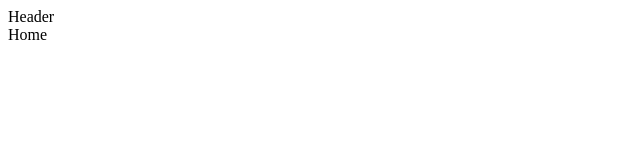
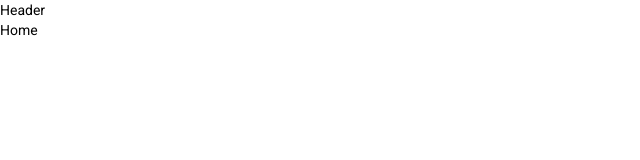
Before and after one commit to farzadjamshidi/questionnaire, an Angular app: page / in a window 1280 px wide. Shown: the top 160 px of the page, without its empty margins (0-640 px from the left). Built offline with nearby package versions, Linux system fonts and the light colour scheme.

Commit message:
add material library

```diff
--- a/angular.json
+++ b/angular.json
@@ -31,6 +31,7 @@
               "src/assets"
             ],
             "styles": [
+              "./node_modules/@angular/material/prebuilt-themes/indigo-pink.css",
               "src/styles.scss"
             ],
             "scripts": []
@@ -99,6 +100,7 @@
               "src/assets"
             ],
             "styles": [
+              "./node_modules/@angular/material/prebuilt-themes/indigo-pink.css",
               "src/styles.scss"
             ],
             "scripts": []
--- a/package.json
+++ b/package.json
@@ -11,10 +11,12 @@
   "private": true,
   "dependencies": {
     "@angular/animations": "~12.1.0",
+    "@angular/cdk": "12.2.13",
     "@angular/common": "~12.1.0",
     "@angular/compiler": "~12.1.0",
     "@angular/core": "~12.1.0",
     "@angular/forms": "~12.1.0",
+    "@angular/material": "12.2.13",
     "@angular/platform-browser": "~12.1.0",
     "@angular/platform-browser-dynamic": "~12.1.0",
     "@angular/router": "~12.1.0",
--- a/src/app/app.module.ts
+++ b/src/app/app.module.ts
@@ -5,6 +5,7 @@
 import { HeaderModule } from './header/header.module';
 import { HomeModule } from './main/home/home.module';
 import { QuestionsModule } from './main/questions/questions.module';
+import { BrowserAnimationsModule } from '@angular/platform-browser/animations';
 
 
 @NgModule({
@@ -16,7 +17,8 @@
     HomeModule,
     QuestionsModule,
     BrowserModule,
-    AppRoutingModule
+    AppRoutingModule,
+    BrowserAnimationsModule
   ],
   providers: [],
   bootstrap: [AppComponent]
--- a/src/index.html
+++ b/src/index.html
@@ -6,8 +6,11 @@
   <base href="/">
   <meta name="viewport" content="width=device-width, initial-scale=1">
   <link rel="icon" type="image/x-icon" href="favicon.ico">
+  <link rel="preconnect" href="https://fonts.gstatic.com">
+  <link href="https://fonts.googleapis.com/css2?family=Roboto:wght@300;400;500&display=swap" rel="stylesheet">
+  <link href="https://fonts.googleapis.com/icon?family=Material+Icons" rel="stylesheet">
 </head>
-<body>
+<body class="mat-typography">
   <app-root></app-root>
 </body>
 </html>
--- a/src/styles.scss
+++ b/src/styles.scss
@@ -1 +1,4 @@
 /* You can add global styles to this file, and also import other style files */
+
+html, body { height: 100%; }
+body { margin: 0; font-family: Roboto, "Helvetica Neue", sans-serif; }
```
Also changed, not shown: 1 other file (tests, documents, lock files or other folders).
